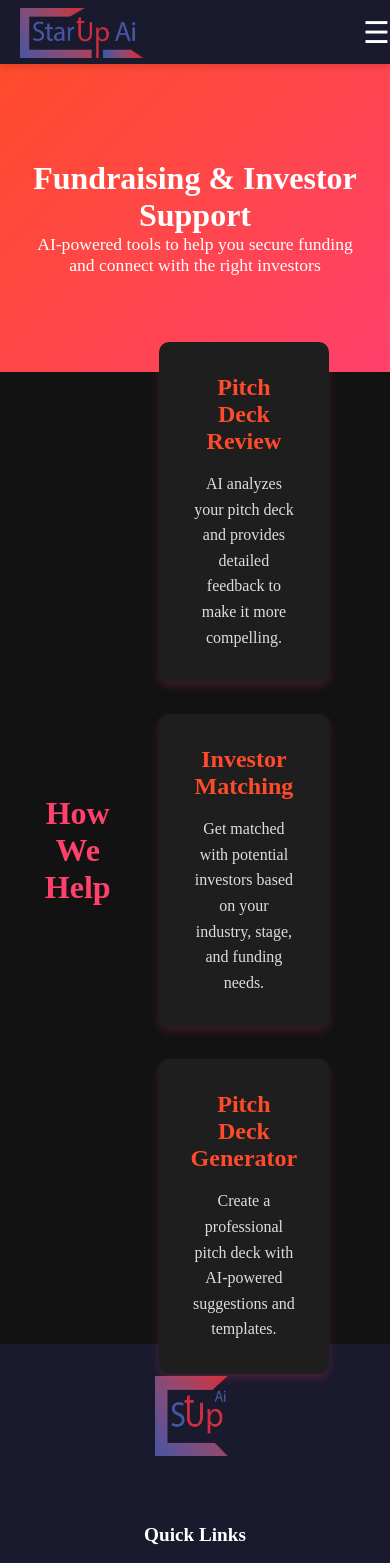
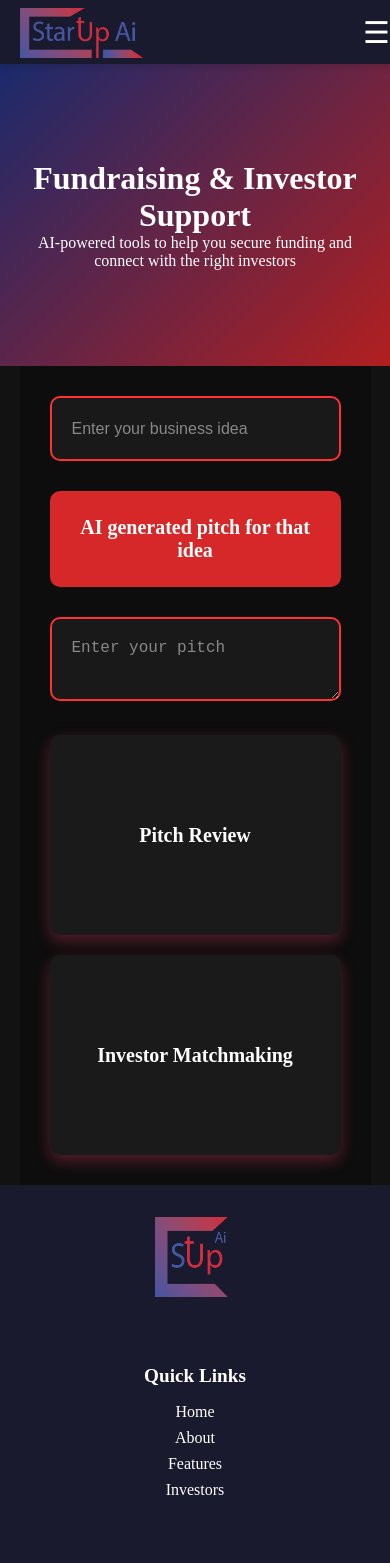
Before and after one commit to Mokshjain131/Pterodactyl, a React (Vite) app in the folder Frontend/: page /investors in a window 390 px wide. Shown: the top 1563 px of the page. Built offline with nearby package versions, Linux system fonts and the light colour scheme.

Commit message:
updated investors
updated investors

```diff
--- /dev/null
+++ b/Frontend/src/components/InvestorInputSection.jsx
@@ -0,0 +1,49 @@
+import React, { useState } from "react";
+import "../styles/investorInputSection.css";
+
+function InvestorInputSection() {
+  const [businessIdea, setBusinessIdea] = useState("");
+  const [pitch, setPitch] = useState("");
+
+  return (
+    <div className="investor-input-container">
+      {/* Input Business Idea */}
+      <div className="input-section">
+        <input
+          type="text"
+          placeholder="Enter your business idea"
+          value={businessIdea}
+          onChange={(e) => setBusinessIdea(e.target.value)}
+          className="business-input"
+        />
+      </div>
+
+      {/* AI Generated Pitch Display */}
+      <div className="ai-pitch-section">
+        <p>AI generated pitch for that idea</p>
+      </div>
+
+      {/* Input Your Pitch */}
+      <div className="input-section">
+        <textarea
+          placeholder="Enter your pitch"
+          value={pitch}
+          onChange={(e) => setPitch(e.target.value)}
+          className="pitch-input"
+        />
+      </div>
+
+      {/* Pitch Review and Investor Matching */}
+      <div className="grid-section">
+        <div className="pitch-review">
+          <p>Pitch Review</p>
+        </div>
+        <div className="investor-matching">
+          <p>Investor Matchmaking</p>
+        </div>
+      </div>
+    </div>
+  );
+}
+
+export default InvestorInputSection;
--- a/Frontend/src/components/navbar.jsx
+++ b/Frontend/src/components/navbar.jsx
@@ -25,7 +25,6 @@ const Navbar = () => {
         <li><Link to="/contact">Contact</Link></li>
         <li><Link to="/investors">Investors</Link></li>
         <li><Link to="/chat">AI</Link></li>
-        <li><Link to="/cofounder">Co-founder</Link></li>
         <li><Link to="/login">Login</Link></li>
       </ul>
     </nav>
--- a/Frontend/src/pages/investors.jsx
+++ b/Frontend/src/pages/investors.jsx
@@ -2,6 +2,8 @@ import React, { useState } from "react";
 import Navbar from "../components/navbar";
 import Footer from "../components/footer";
 import '../styles/investors.css';
+import InvestorInputSection from "../components/InvestorInputSection";
+
 
 function Investors() {
   const services = [
@@ -18,20 +20,7 @@ function Investors() {
           <h1>Fundraising & Investor Support</h1>
           <p>AI-powered tools to help you secure funding and connect with the right investors</p>
         </section>
-
-        <section className="services-section">
-          <div className="container">
-            <h2>How We Help</h2>
-            <div className="services-grid">
-              {services.map(service => (
-                <div key={service.id} className="service-card">
-                  <h3>{service.title}</h3>
-                  <p>{service.description}</p>
-                </div>
-              ))}
-            </div>
-          </div>
-        </section>
+        <InvestorInputSection />
       </main>
       <Footer />
     </div>
--- /dev/null
+++ b/Frontend/src/styles/investorInputSection.css
@@ -0,0 +1,85 @@
+
+   .investor-input-container {
+    display: flex;
+    flex-direction: column;
+    align-items: center;
+    gap: 30px; /* Increased gap for better spacing */
+    padding: 50px;
+    background-color: #0d0d0d;
+    color: white;
+    width: 90%;
+    max-width: 1200px;
+    margin: 0 auto;
+  }
+
+  /* Styling for input sections */
+  .input-section {
+    width: 90%;
+  }
+
+  .business-input, .pitch-input {
+    width: 100%;
+    padding: 20px; /* Increased padding for bigger input fields */
+    font-size: 18px; /* Larger text */
+    border: 2px solid #ff3131;
+    border-radius: 10px;
+    background-color: #191919;
+    color: white;
+  }
+
+  .business-input::placeholder, .pitch-input::placeholder {
+    color: #888;
+    font-size: 16px;
+  }
+
+  /* AI Pitch Section */
+  .ai-pitch-section {
+    width: 90%;
+    padding: 25px; /* Increased padding */
+    font-size: 20px;
+    text-align: center;
+    background: #d62828;
+    border-radius: 10px;
+    font-weight: bold;
+  }
+
+  /* Grid Section */
+  .grid-section {
+    display: flex;
+    justify-content: space-between;
+    width: 90%;
+    gap: 30px;
+  }
+
+  .pitch-review, .investor-matching {
+    flex: 1;
+    padding: 30px; /* More padding for a larger appearance */
+    font-size: 20px; /* Bigger text */
+    background: #1a1a1a;
+    text-align: center;
+    border-radius: 10px;
+    box-shadow: 0 6px 15px rgba(255, 65, 108, 0.3);
+    min-height: 200px; /* Ensures blocks are taller */
+    display: flex;
+    align-items: center;
+    justify-content: center;
+    font-weight: bold;
+  }
+
+  /* Responsive Design for Mobile */
+  @media (max-width: 768px) {
+    .investor-input-container {
+      padding: 30px;
+    }
+
+    .input-section,
+    .ai-pitch-section,
+    .grid-section {
+      width: 100%;
+    }
+
+    .grid-section {
+      flex-direction: column;
+      gap: 20px;
+    }
+  }
--- a/Frontend/src/styles/investors.css
+++ b/Frontend/src/styles/investors.css
@@ -11,7 +11,7 @@ main {
 }
 
 .investors-hero {
-  background: linear-gradient(135deg, #ff4b2b, #ff416c);
+  background: linear-gradient(135deg, #1a2a6c, #b21f1f);
   color: white;
   padding: 6rem 2rem;
   text-align: center;
@@ -25,133 +25,3 @@ main {
 .investors-hero p {
   font-size: 1rem;
 }
-
-.container {
-  max-width: 1100px;
-  margin: 0 auto;
-  padding: 0 2rem;
-}
-
-.services-section, .resources-section {
-  padding: 4rem 0;
-  text-align: center;
-}
-
-.services-section h2, .resources-section h2 {
-  font-size: 2.5rem;
-  margin-bottom: 2rem;
-  color: #ff416c;
-}
-
-.services-grid, .resources-grid {
-  display: grid;
-  grid-template-columns: repeat(auto-fit, minmax(300px, 1fr));
-  gap: 2rem;
-}
-
-.service-card, .resource-card {
-  background: #1e1e1e;
-  padding: 2rem;
-  border-radius: 10px;
-  box-shadow: 0 4px 10px rgba(255, 65, 108, 0.2);
-  text-align: center;
-  transition: transform 0.3s ease;
-}
-
-.service-card:hover, .resource-card:hover {
-  transform: translateY(-5px);
-}
-
-.service-icon {
-  font-size: 3rem;
-  margin-bottom: 1rem;
-  color: #ff4b2b;
-}
-
-.service-card h3, .resource-card h3 {
-  color: #ff4b2b;
-  margin-bottom: 1rem;
-  font-size: 1.5rem;
-}
-
-.service-card p, .resource-card p {
-  color: #ddd;
-  line-height: 1.6;
-}
-
-.resource-button {
-  display: inline-block;
-  padding: 0.8rem 1.5rem;
-  background-color: #ff416c;
-  color: white;
-  text-decoration: none;
-  border-radius: 5px;
-  font-weight: bold;
-  transition: transform 0.3s ease;
-}
-
-.resource-button:hover {
-  transform: translateY(-2px);
-  background-color: #ff4b2b;
-}
-
-/* CTA Section */
-.investors-cta {
-  padding: 5rem 2rem;
-  text-align: center;
-  background: #ff4b2b;
-  color: white;
-}
-
-.investors-cta h2 {
-  font-size: 2.5rem;
-  margin-bottom: 1rem;
-}
-
-.investors-cta p {
-  font-size: 1.25rem;
-  margin-bottom: 2rem;
-  opacity: 0.9;
-}
-
-.cta-button {
-  display: inline-block;
-  padding: 1rem 2rem;
-  background-color: #121212;
-  color: white;
-  text-decoration: none;
-  border-radius: 5px;
-  font-weight: bold;
-  transition: transform 0.3s ease;
-}
-
-.cta-button:hover {
-  transform: translateY(-2px);
-  background-color: #ff416c;
-}
-
-/* Responsive Design */
-@media (max-width: 768px) {
-  .investors-hero h1 {
-    font-size: 2rem;
-  }
-
-  .investors-hero p {
-    font-size: 1.1rem;
-  }
-
-  .services-section h2,
-  .resources-section h2,
-  .investors-cta h2 {
-    font-size: 2rem;
-  }
-
-  .investors-cta p {
-    font-size: 1.1rem;
-  }
-
-  .services-grid,
-  .resources-grid {
-    grid-template-columns: 1fr;
-  }
-}
```
